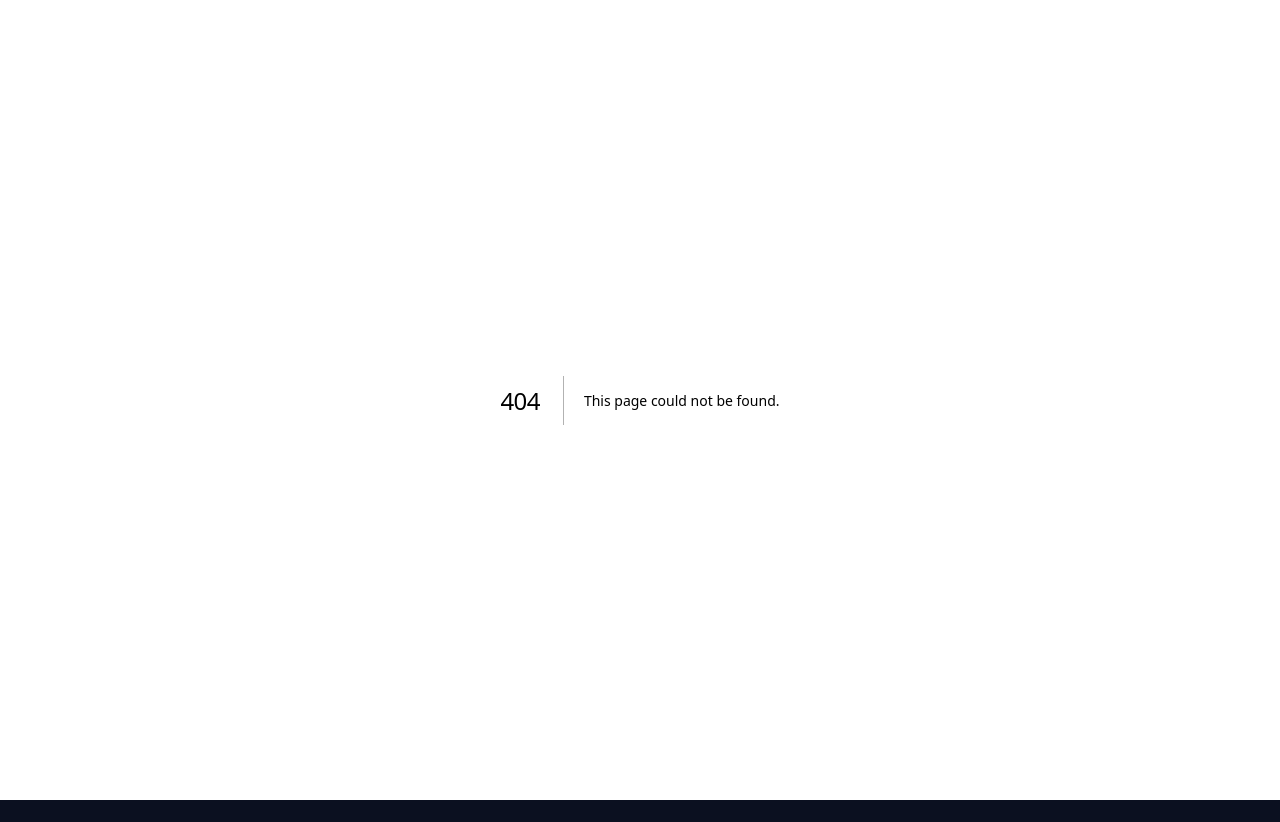
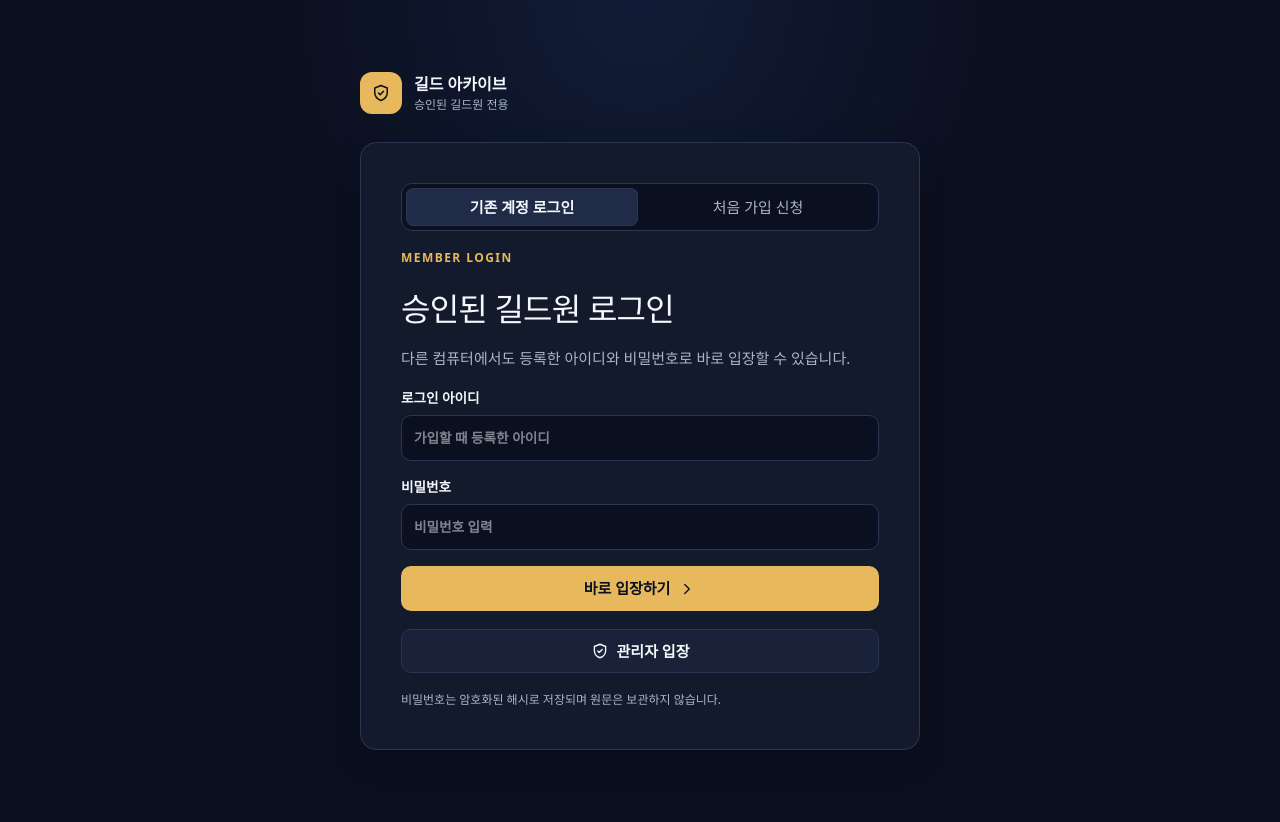
Before and after one commit to SongByungGyu/sw-guidesite, a Next.js app: page /guild-offenses in a window 1280 px wide. Before the commit this address had no page. Before the commit the page ends 800 px from the top, so only its background shows below. Built offline with nearby package versions, Linux system fonts and the light colour scheme; no server answers.

Commit message:
feat: separate guild offense library from search

```diff
--- a/src/app/globals.css
+++ b/src/app/globals.css
@@ -3354,7 +3354,6 @@
 
 /* Curated guild offense library */
 .guild-offense-library {
-  margin-top: 22px;
   padding: 20px;
   display: grid;
   gap: 16px;
@@ -3366,6 +3365,7 @@
 }
 
 .guild-offense-library-heading {
+  margin-bottom: 22px;
   display: flex;
   align-items: flex-end;
   justify-content: space-between;
@@ -3377,8 +3377,9 @@
   gap: 3px;
 }
 
-.guild-offense-library-heading h2 {
-  font-size: 1.22rem;
+.guild-offense-library-heading h1 {
+  font-size: clamp(2rem, 5vw, 2.65rem);
+  letter-spacing: -0.04em;
 }
 
 .guild-offense-library-heading p:last-child {
@@ -3706,11 +3707,11 @@
 
 @media (max-width: 767px) {
   .guild-offense-library {
-    margin-top: 16px;
     padding: 14px;
   }
 
   .guild-offense-library-heading {
+    margin-bottom: 16px;
     align-items: flex-start;
   }
 
--- /dev/null
+++ b/src/app/guild-offenses/page.tsx
@@ -0,0 +1,16 @@
+import type { Metadata } from "next";
+import { AccessGate } from "@/components/access-gate";
+import { AppShell } from "@/components/app-shell";
+import { GuildOffenseLibrary } from "@/components/guild-offense-library";
+
+export const metadata: Metadata = { title: "길드 공덱 · 길드 아카이브" };
+
+export default function GuildOffensesPage() {
+  return (
+    <AccessGate>
+      <AppShell activeSection="guild-offenses">
+        <GuildOffenseLibrary />
+      </AppShell>
+    </AccessGate>
+  );
+}
--- a/src/components/app-shell.tsx
+++ b/src/components/app-shell.tsx
@@ -1,5 +1,6 @@
 "use client";
 
+import type { Route } from "next";
 import { useEffect } from "react";
 import { Icon } from "@/components/icon";
 import Link from "next/link";
@@ -7,12 +8,13 @@
 
 type AppShellProps = {
   children: React.ReactNode;
-  activeSection?: "home" | "offense" | "speed" | "defenses" | "reto" | "dungeons" | "homeworks" | "monsters";
+  activeSection?: "home" | "offense" | "guild-offenses" | "speed" | "defenses" | "reto" | "dungeons" | "homeworks" | "monsters";
 };
 
 const navItems = [
   { label: "길드 홈", mobileLabel: "홈", icon: "home" as const, href: "/home", section: "home" },
   { label: "공덱 검색", mobileLabel: "공덱", icon: "swords" as const, href: "/", section: "offense" },
+  { label: "길드 공덱", mobileLabel: "길드덱", icon: "sparkles" as const, href: "/guild-offenses", section: "guild-offenses" },
   { label: "공속 계산기", mobileLabel: "공속", icon: "bolt" as const, href: "/speed-calculator", section: "speed" },
   { label: "방덱 관리", mobileLabel: "방덱", icon: "shield" as const, href: "/defenses", section: "defenses" },
   { label: "레토 21R 방덱 통계", mobileLabel: "21R", icon: "sparkles" as const, href: "/reto-21r", section: "reto" },
@@ -67,7 +69,7 @@
         </div>
         <nav aria-label="주 메뉴" className="sidebar-nav">
           {navItems.map((item) => (
-            <Link className={item.section === activeSection ? "active" : ""} href={item.href} key={item.label}>
+            <Link className={item.section === activeSection ? "active" : ""} href={item.href as Route} key={item.label}>
               <Icon name={item.icon} />
               {item.label}
             </Link>
@@ -97,7 +99,7 @@
         <main className="main-content">{children}</main>
         <nav className="mobile-tabs" aria-label="모바일 주 메뉴">
           {navItems.slice(0, 6).map((item) => (
-            <Link className={item.section === activeSection ? "active" : ""} href={item.href} key={item.label}>
+            <Link className={item.section === activeSection ? "active" : ""} href={item.href as Route} key={item.label}>
               <Icon name={item.icon} size={19} />
               <span>{"mobileLabel" in item ? item.mobileLabel : item.label}</span>
             </Link>
--- a/src/components/guild-offense-library.tsx
+++ b/src/components/guild-offense-library.tsx
@@ -16,16 +16,17 @@
   const [selected, setSelected] = useState<GuildOffenseGuide | null>(null);
 
   return (
-    <section className="guild-offense-library" aria-labelledby="guild-offense-library-title">
+    <>
       <header className="guild-offense-library-heading">
         <div>
           <p className="eyebrow">GUILD OFFENSE</p>
-          <h2 id="guild-offense-library-title">길드 공덱</h2>
-          <p>스프레드시트에서 옮긴 공식 조합입니다. 카드를 누르면 룬·최소 스펙·운영법을 확인할 수 있습니다.</p>
+          <h1 id="guild-offense-library-title">길드 공덱</h1>
+          <p>길드가 정리한 범용 공격 조합입니다. 카드를 누르면 룬·최소 스펙·운영법을 확인할 수 있습니다.</p>
         </div>
         <span>{guildOffenseGuides.length}개 조합</span>
       </header>
 
+      <section className="guild-offense-library" aria-labelledby="guild-offense-library-title">
         <div className="guild-offense-grid">
           {guildOffenseGuides.map((guide) => (
             <button className="guild-offense-card" key={guide.id} onClick={() => setSelected(guide)} type="button">
@@ -44,9 +45,10 @@
             </button>
           ))}
         </div>
+      </section>
 
       {selected ? <GuildOffenseDetailDialog guide={selected} onClose={() => setSelected(null)} /> : null}
-    </section>
+    </>
   );
 }
 
--- a/src/components/offense-search.tsx
+++ b/src/components/offense-search.tsx
@@ -5,7 +5,6 @@
 import { useRouter } from "next/navigation";
 import { AppShell } from "@/components/app-shell";
 import { DeckCard } from "@/components/deck-card";
-import { GuildOffenseLibrary } from "@/components/guild-offense-library";
 import { Icon } from "@/components/icon";
 import { MetaDefenseBoard, type MetaDefenseItem } from "@/components/meta-defense-board";
 import { MonsterPicker } from "@/components/monster-picker";
@@ -154,8 +153,6 @@
           <Icon name="plus" size={18} /> 공덱 등록
         </button>
       </div>
-
-      <GuildOffenseLibrary />
 
       <MetaDefenseBoard
         canRecordFourStar={canRecordFourStar}
```
Lines whose indentation alone changed are shown as unchanged.
